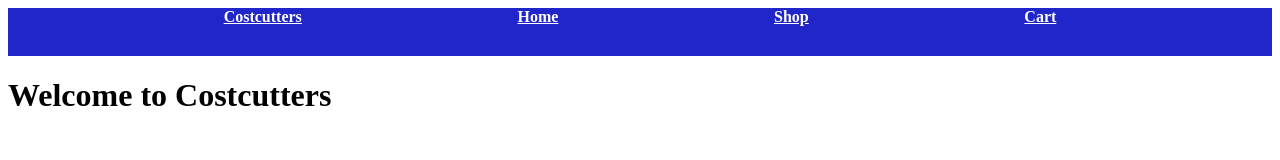
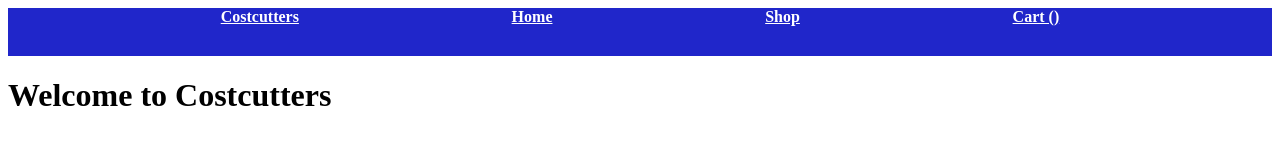
Before and after one commit to BamideleAdewuyi/ShoppingCart, a React (Vite) app: page / in a window 1280 px wide. Shown: the top 160 px of the page. Built offline with nearby package versions, Linux system fonts and the light colour scheme.

Commit message:
NavBar.jsx: Added noOfItems prop

```diff
--- a/src/components/navBar/navBar.jsx
+++ b/src/components/navBar/navBar.jsx
@@ -1,13 +1,13 @@
 import { Link } from "react-router";
 import styles from './Navbar.module.css'
 
-function Navbar() {
+function Navbar({noOfItems}) {
     return (
         <nav>
             <Link className="link" to="/">Costcutters</Link>
             <Link className="link" to="/">Home</Link>
             <Link className="link" to="/shop">Shop</Link>
-            <Link className="link" to="/cart">Cart</Link>
+            <Link className="link" to="/cart">Cart ({noOfItems})</Link>
         </nav>
     )
 };
```
